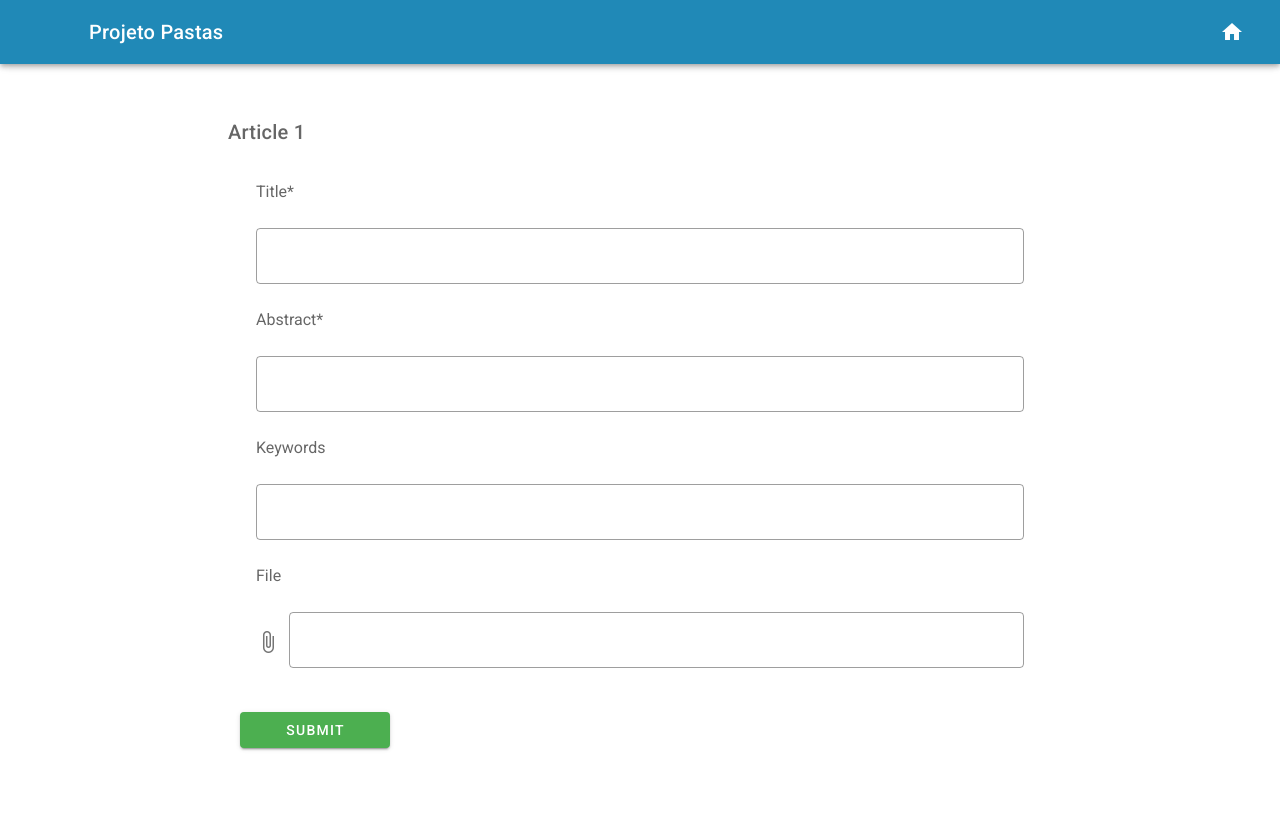
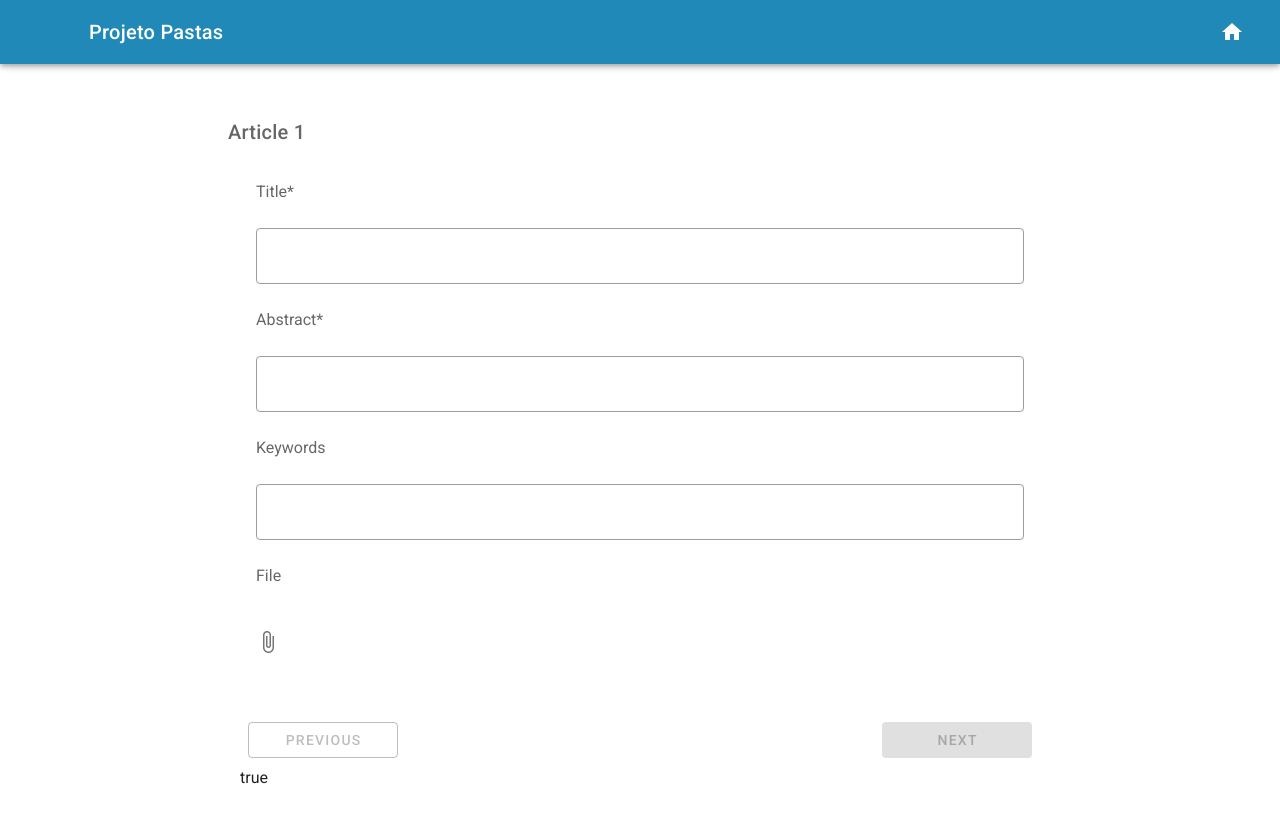
Before and after one commit to MatheusLucca/Front-end-Projeto-Pastas, a Vue app: page /article in a window 1280 px wide. Shown: the top 822 px of the page. Built offline with nearby package versions, Linux system fonts and the light colour scheme.

Commit message:
[FEATURE] Adicionando inserção e alteração de artigos

```diff
--- a/src/commons/store/state.js
+++ b/src/commons/store/state.js
@@ -1,7 +1,8 @@
 export default {
     project: {
         username: '',
-        numberOfArticles: 0,
-        articles: []
+        numberOfArticles: null,
+        articles: [],
+        currentArticle: 0
     }
 }
--- a/src/views/article/index.vue
+++ b/src/views/article/index.vue
@@ -3,7 +3,7 @@
     <v-card width="800" flat>
       <v-row>
         <v-col class="pa-0">
-          <span class="text--secondary text-h6">Article 1</span>
+          <span class="text--secondary text-h6">Article {{ project.currentArticle + 1 }}</span>
         </v-col>
       </v-row>
       <div class="px-4 my-8">
@@ -42,17 +42,23 @@
             <span class="text--secondary">File</span>
           </v-col>
         </v-row>
-        <v-row>
+        <v-row align="center">
+          <v-col cols="auto">
+            <v-file-input v-model="article.file" hide-details hide-input outlined></v-file-input>
+          </v-col>
           <v-col>
-            <v-file-input hide-details show-size single-line outlined></v-file-input>
+            {{ (article.file.name != null) ? article.file.name : article.file }}
           </v-col>
         </v-row>
       </div>
-      <v-row>
-        <v-col>
-          <v-btn width="150" color="green" class="white--text" @click="insertArticle()">submit</v-btn>
-        </v-col>
-      </v-row>
+      <v-card-actions class="pt-8">
+        <v-btn width="150" color="grey" outlined @click="redirectToPrevious()" :disabled="!canGoToPrevious()">previous
+        </v-btn>
+        <v-spacer></v-spacer>
+        <v-btn width="150" color="green" class="white--text" @click="insertArticle()" :disabled="!canGoNext()">next
+        </v-btn>
+      </v-card-actions>
+      {{shouldInsert()}}
     </v-card>
   </v-container>
 </template>
@@ -65,18 +71,56 @@ export default {
       article: {
         title: '',
         abstract: '',
-        keywords: ''
+        keywords: '',
+        file: {
+          name: ''
+        }
       }
     }
   },
   methods: {
     insertArticle() {
-      this.articles.push(this.article)
+      if (this.shouldInsert()) {
+        this.article.file = this.article.file.name
+        this.project.articles.push(this.article)
+      }
+      this.redirectToNext()
+    },
+    redirectToNext() {
+      this.project.currentArticle += 1
+      if (this.project.articles[this.project.currentArticle]) {
+        this.article = this.project.articles[this.project.currentArticle]
+      } else {
+        this.resetForm()
+      }
+    },
+    redirectToPrevious() {
+      this.project.currentArticle -= 1
+      this.article = this.project.articles[this.project.currentArticle]
+    },
+    canGoToPrevious() {
+      return this.project.currentArticle > 0
+    },
+    canGoNext() {
+      return this.article.title && this.article.file && this.article.keywords && this.article.abstract
+    },
+    resetForm() {
+      this.article = {
+        title: '',
+        abstract: '',
+        keywords: '',
+        file: {
+          name: ''
+        }
+      }
+    },
+    shouldInsert() {
+      return this.article !== this.project.articles[this.project.currentArticle]
     }
   },
   computed: {
-    articles() {
-      return this.$store.state.project.articles
+    project() {
+      return this.$store.state.project
     }
   }
 }
```
